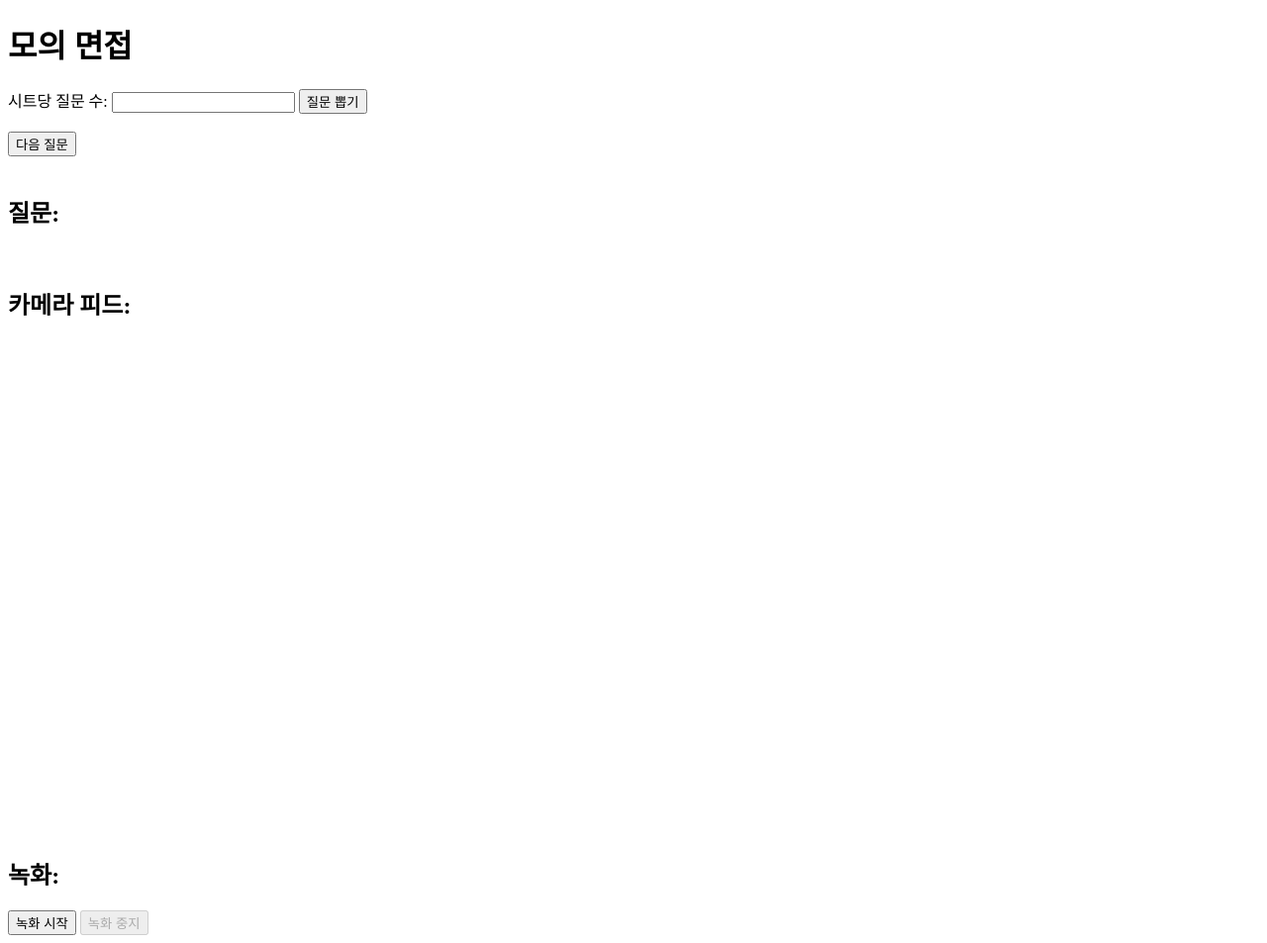
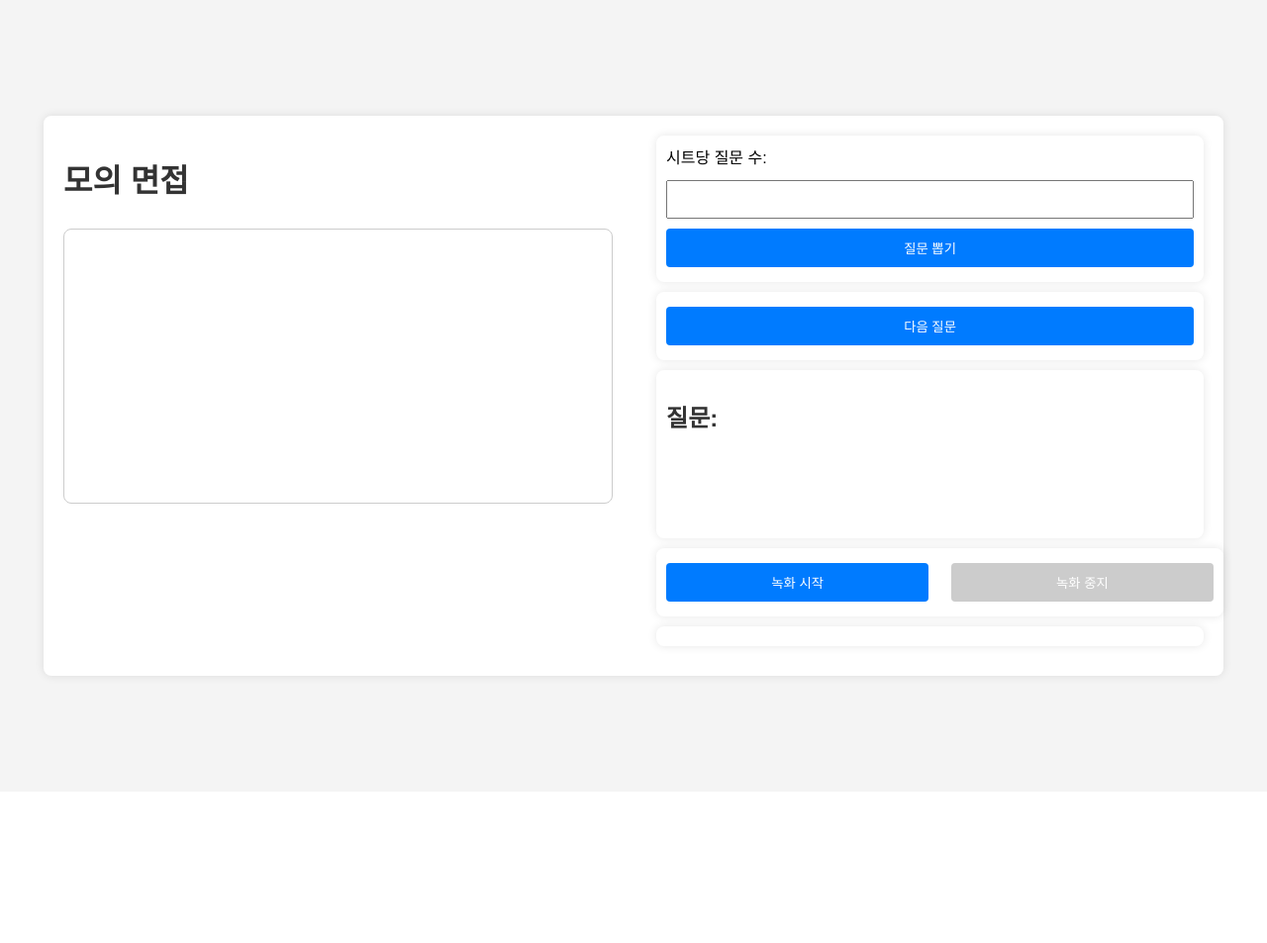
Before and after one commit to chjung99/MockInterview, a FastAPI app: page / in a window 1280 px wide. Shown: the whole page at 99% size. After the commit the page ends 690 px from the top, so only its background shows below. Run offline with FastAPI, Linux system fonts and the light colour scheme; parts of the project's set-up code (start-up, migrations or seed data) failed here and were passed over.

Commit message:
feat: ui 개선

```diff
--- a/templates/index.html
+++ b/templates/index.html
@@ -2,20 +2,110 @@
 <html>
 <head>
     <title>모의 면접</title>
+    <style>
+        body {
+            font-family: Arial, sans-serif;
+            line-height: 1.6;
+            margin: 0;
+            padding: 0;
+            background-color: #f4f4f4;
+            display: flex;
+            justify-content: center;
+            align-items: center;
+            height: 100vh;
+            overflow: hidden;
+        }
+        .container {
+            display: flex;
+            justify-content: space-between;
+            align-items: flex-start;
+            width: 90%;
+            max-width: 1200px;
+            background: #fff;
+            padding: 20px;
+            border-radius: 8px;
+            box-shadow: 0 0 10px rgba(0, 0, 0, 0.1);
+        }
+        .left, .right {
+            width: 48%;
+        }
+        h1, h2 {
+            color: #333;
+        }
+        form, .right-section {
+            background: #fff;
+            padding: 10px;
+            margin-bottom: 10px;
+            border-radius: 8px;
+            box-shadow: 0 0 10px rgba(0, 0, 0, 0.1);
+        }
+        label {
+            display: block;
+            margin-bottom: 5px;
+        }
+        input[type="number"], button {
+            padding: 10px;
+            margin: 5px 0;
+            width: 100%;
+            box-sizing: border-box;
+        }
+        button {
+            background-color: #007BFF;
+            color: white;
+            border: none;
+            border-radius: 4px;
+            cursor: pointer;
+        }
+        button:disabled {
+            background-color: #cccccc;
+            cursor: not-allowed;
+        }
+        #question-container {
+            margin-top: 10px;
+            height: 150px; /* 고정 높이 설정 */
+            overflow-y: auto;
+        }
+        #video {
+            display: block;
+            margin: 0 auto;
+            border: 1px solid #ccc;
+            border-radius: 8px;
+            width: 100%;
+            height: auto;
+        }
+        #record-button, #stop-button {
+            width: 48%;
+            display: inline-block;
+            box-sizing: border-box;
+        }
+        #download-link {
+            display: none;
+            margin-top: 10px;
+            text-align: center;
+        }
+        .flex-container {
+            display: flex;
+            justify-content: space-between;
+            width: 100%;
+        }
+    </style>
 </head>
 <body>
+    <div class="container">
+        <div class="left">
             <h1>모의 면접</h1>
+            <video id="video" autoplay></video>
+        </div>
+        <div class="right">
             <form action="/draw" method="post">
                 <label for="num_questions">시트당 질문 수:</label>
                 <input type="number" id="num_questions" name="num_questions" min="1" required>
                 <button type="submit">질문 뽑기</button>
             </form>
-    <br>
             <form action="/next" method="post" id="next-form">
                 <button type="submit">다음 질문</button>
             </form>
-    <br>
-    <div id="question-container">
+            <div id="question-container" class="right-section">
                 <h2>질문:</h2>
                 <p id="question">{{ question }}</p>
                 {% if audio_file %}
@@ -25,17 +115,14 @@
                     </audio>
                 {% endif %}
             </div>
-    <br>
-    <div>
-        <h2>카메라 피드:</h2>
-        <video id="video" width="640" height="480" autoplay></video>
-    </div>
-    <br>
-    <div>
-        <h2>녹화:</h2>
+            <div class="right-section flex-container">
                 <button id="record-button">녹화 시작</button>
                 <button id="stop-button" disabled>녹화 중지</button>
-        <a id="download-link" style="display:none;">다운로드</a>
+            </div>
+            <div class="right-section" id="download-link-container">
+                <a id="download-link">다운로드</a>
+            </div>
+        </div>
     </div>
     <script>
         let videoStream;
```
Lines whose indentation alone changed are shown as unchanged.
